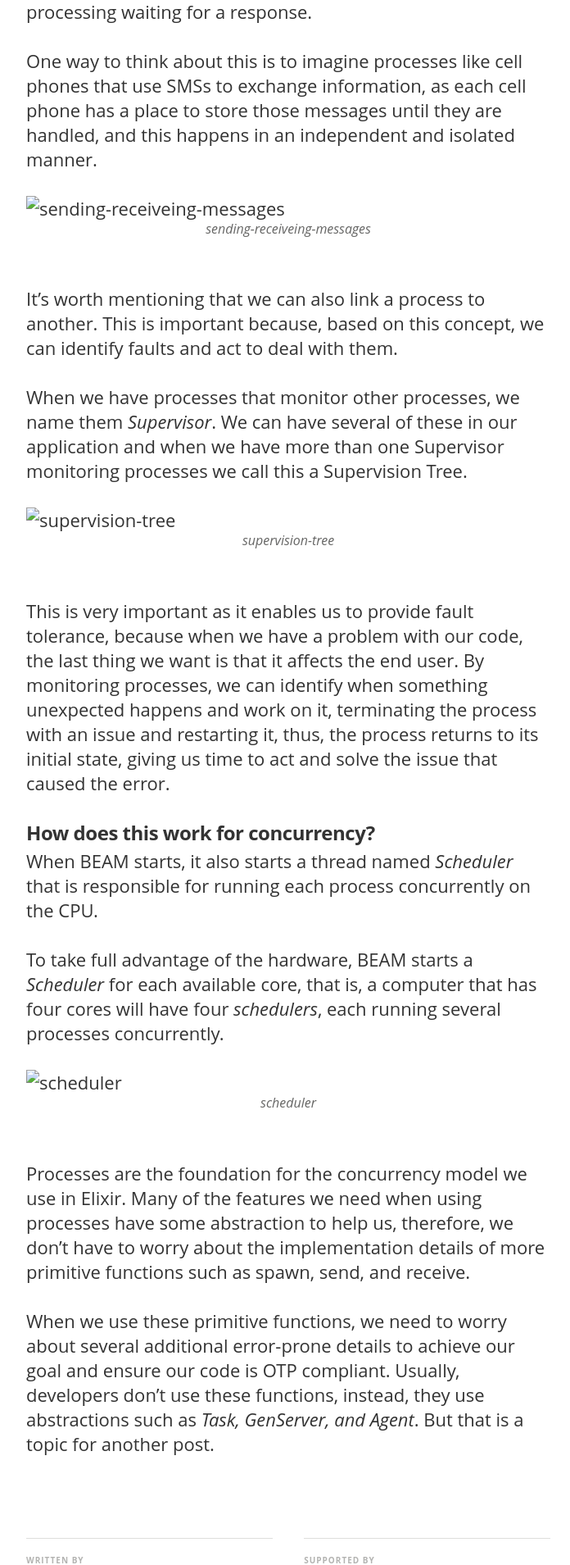
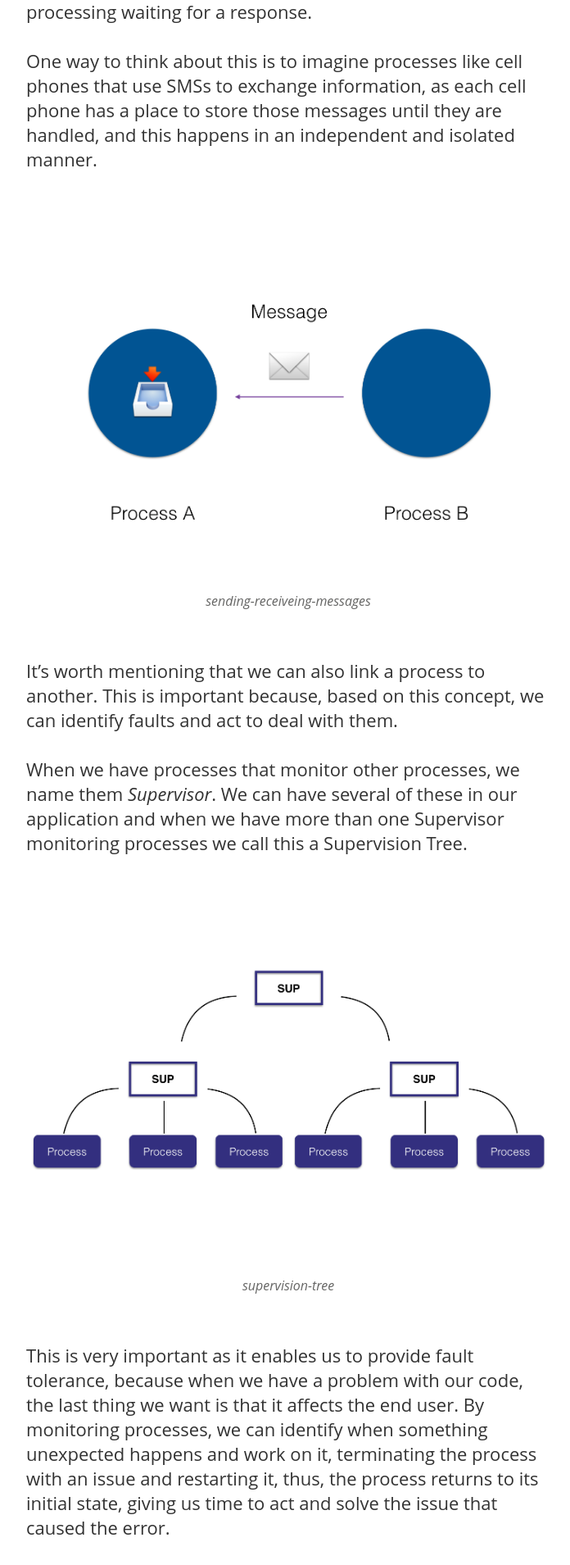
Before and after one commit to amandasposito/amandasposito.github.io, a Jekyll site: the page built from _posts/2018-04-11-elixir-process-and-this-thing-called-otp.markdown, in a window 1280 px wide. Shown: the part 2019-3928 px from the top of the page at 82% size, without its empty margins (288-984 px from the left). Built offline with Jekyll 4.4.1, drawn with Linux system fonts in a browser that asks for light colours; nearby versions of some CDN libraries; some web fonts are replaced.

```diff
--- a/_config.yml
+++ b/_config.yml
@@ -1,5 +1,5 @@
 # Build settings
-gems:
+plugins:
   - jemoji
   - jekyll-paginate
 
--- a/_posts/2018-04-11-elixir-process-and-this-thing-called-otp.markdown
+++ b/_posts/2018-04-11-elixir-process-and-this-thing-called-otp.markdown
@@ -34,13 +34,13 @@
 
 One way to think about this is to imagine processes like cell phones that use SMSs to exchange information, as each cell phone has a place to store those messages until they are handled, and this happens in an independent and isolated manner.
 
-![sending-receiveing-messages](/images/elixir-process/sending-receiveing-messages.png)
+![sending-receiveing-messages](/assets/images/elixir-process/sending-receiveing-messages.png)
 
 It’s worth mentioning that we can also link a process to another. This is important because, based on this concept, we can identify faults and act to deal with them.
 
 When we have processes that monitor other processes, we name them *Supervisor*. We can have several of these in our application and when we have more than one Supervisor monitoring processes we call this a Supervision Tree.
 
-![supervision-tree](/images/elixir-process/supervision-tree.png)
+![supervision-tree](/assets/images/elixir-process/supervision-tree.png)
 
 This is very important as it enables us to provide fault tolerance, because when we have a problem with our code, the last thing we want is that it affects the end user. By monitoring processes, we can identify when something unexpected happens and work on it, terminating the process with an issue and restarting it, thus, the process returns to its initial state, giving us time to act and solve the issue that caused the error.
 
@@ -50,7 +50,7 @@
 
 To take full advantage of the hardware, BEAM starts a *Scheduler* for each available core, that is, a computer that has four cores will have four *schedulers*, each running several processes concurrently.
 
-![scheduler](/images/elixir-process/scheduler.png)
+![scheduler](/assets/images/elixir-process/scheduler.png)
 
 Processes are the foundation for the concurrency model we use in Elixir. Many of the features we need when using processes have some abstraction to help us, therefore, we don’t have to worry about the implementation details of more primitive functions such as spawn, send, and receive.
 
--- a/_posts/2018-06-04-elixir-processos-e-esse-tal-de-otp.markdown
+++ b/_posts/2018-06-04-elixir-processos-e-esse-tal-de-otp.markdown
@@ -37,13 +37,13 @@
 
 Uma maneira de pensarmos nisso é imaginarmos processos como celulares que utilizam SMSs para troca de informações. Cada celular tem um local para armazenar essas mensagens até que elas sejam tratadas e isso acontece de maneira independente e isolada.
 
-![sending-receiveing-messages](/images/elixir-process/sending-receiveing-messages.png)
+![sending-receiveing-messages](/assets/images/elixir-process/sending-receiveing-messages.png)
 
 Vale mencionar também que podemos vincular um processo ao outro. Isso é importante  porque é com base nisso que podemos identificar falhas e tomar alguma ação para lidar com elas.
 
 Quando temos processos que monitoram outros processos, damos o nome de Supervisor. Podemos ter vários deles em nossa aplicação e quando temos mais de um *Supervisor* monitorando processos é o que chamamos de Árvore de Supervisão.
 
-![supervision-tree](/images/elixir-process/supervision-tree.png)
+![supervision-tree](/assets/images/elixir-process/supervision-tree.png)
 
 Isso é muito importante porque é através disso que obtemos a tolerância a falhas. Quando temos um problema com o nosso código, o que não queremos é que isso afete o usuário final. Através do monitoramento de processos podemos identificar quando algo inesperado acontece e assim tomar uma ação sobre isso, finalizando o processo com problema e iniciando-o novamente.  Assim, o processo volta ao seu estado inicial nos dando tempo para agir e resolver o problema que causou o erro.
 
@@ -53,7 +53,7 @@
 
 Para poder obter toda vantagem do hardware, a BEAM inicia um *Scheduler* para cada core disponível, ou seja, um computador que possui quatro cores, vai ter quatro *schedulers*, cada um rodando vários processos concorrentemente.
 
-![scheduler](/images/elixir-process/scheduler.png)
+![scheduler](/assets/images/elixir-process/scheduler.png)
 
 Processos são a base para o modelo de concorrência que usamos em Elixir. Muitas das funcionalidades que precisamos ao utilizá-los possuem alguma abstração para nos ajudar, portanto, dessa maneira não precisamos nos preocupar com os detalhes de implementação de funções mais primitivas, como *spawn, send e receive*.
 
```
Also changed, not shown: Gemfile.lock, assets/images/elixir-process/scheduler.png (renamed from _posts/images/elixir-process/scheduler.png), assets/images/elixir-process/sending-receiveing-messages.png (renamed from _posts/images/elixir-process/sending-receiveing-messages.png), assets/images/elixir-process/supervision-tree.png (renamed from _posts/images/elixir-process/supervision-tree.png), assets/images/favicon.ico, 1 other file.
